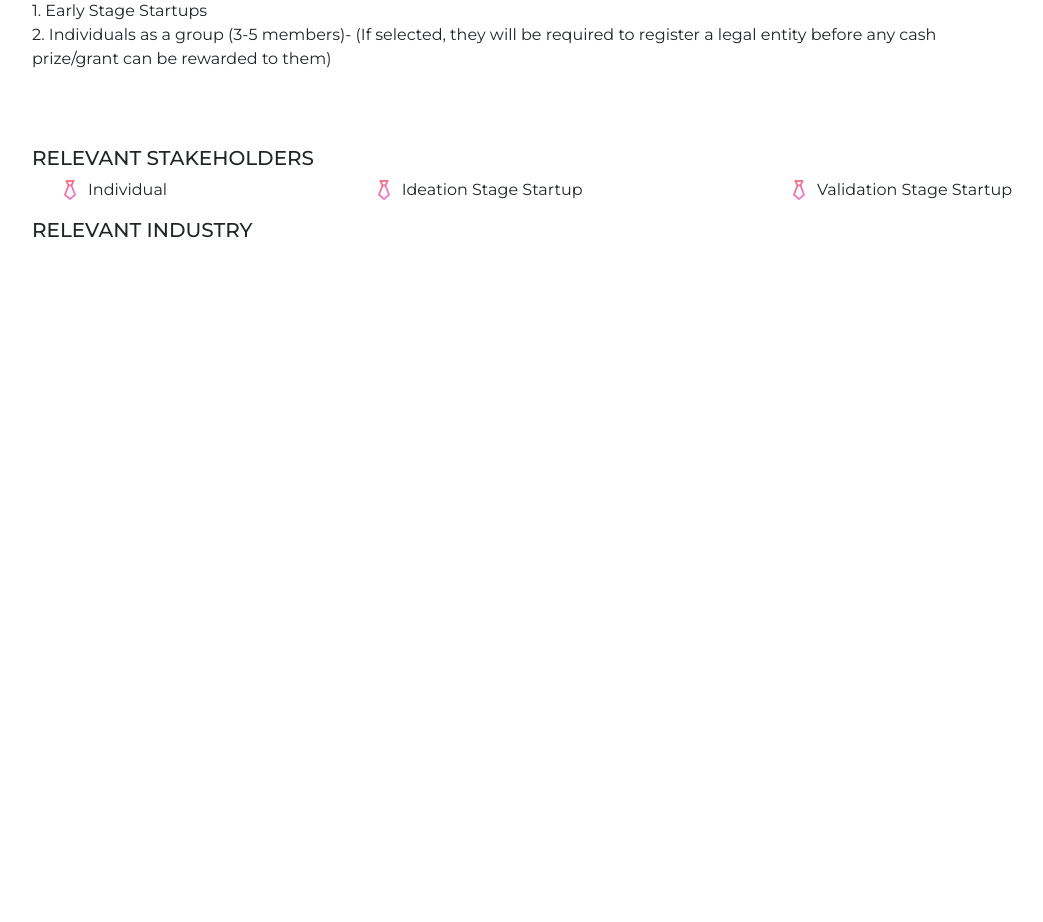
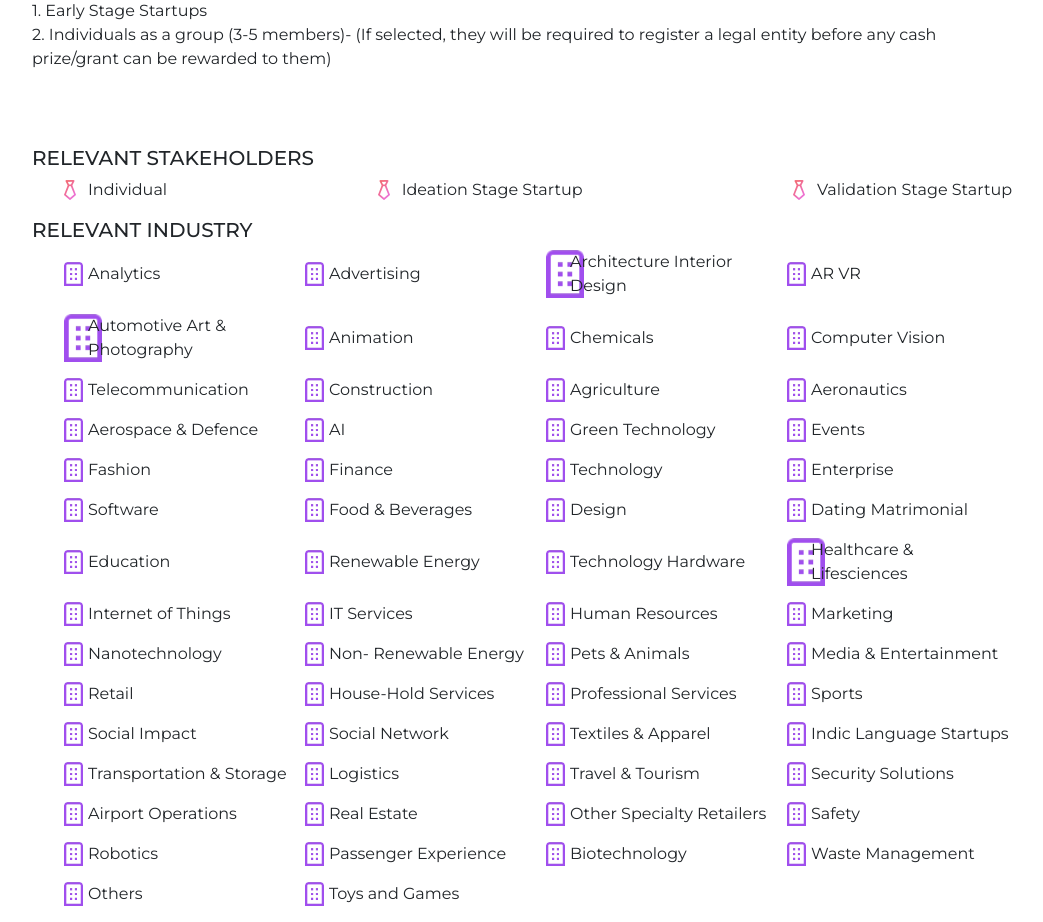
Before and after one commit to sanjithsmurthy/ayush-startup-portal, a Django app: page / in a window 1280 px wide; the page is wider, and only the part inside the window is pictured. Shown: the part 1000-1922 px from the top of that part, without its empty margins (118-1161 px from the left). Before the commit the page ends 1238 px from the top of that part, so only its background shows below. Run offline with Django 5.2, Linux system fonts and the light colour scheme.

Commit message:
refactor: Update styles.css for relevant stakeholders and industry

```diff
--- a/startup-ayush-portal/project/app/static/app/styles.css
+++ b/startup-ayush-portal/project/app/static/app/styles.css
@@ -13,7 +13,7 @@ body {
     width: 100%;
     overflow: hidden;
     margin-top: 1.5rem;
-  }
+}
 #image-size-1 {
     width:7rem;
     height:3rem;
@@ -85,12 +85,29 @@ body {
     list-style: none;
     align-items: center;
     justify-content: space-between;
+    flex-wrap: wrap;
 }
 
 .releStake>li {
     background: url(./tie.png) no-repeat;
     background-size: contain;
     padding-left: 1.5rem;
+}
+
+.releInd {
+    display: grid;
+    grid-template-columns: repeat(4, 1fr);
+    list-style: none;
+    align-items: center;
+    justify-content: space-between;
+    gap: 1rem;
+}
+
+.releInd>li {
+    background: url(./industry.png) no-repeat;
+    background-size: contain;
+    padding-left: 1.5rem;
+    flex: 0 0 25%;
 }
 
 .Stake_Industry{
--- a/startup-ayush-portal/project/app/templates/app/index.html
+++ b/startup-ayush-portal/project/app/templates/app/index.html
@@ -129,10 +129,67 @@
             <li>Validation Stage Startup</li>
         </ul>
     <h5>RELEVANT INDUSTRY</h5>
-        <div class="">
+        <ul class="releInd">
+            <li>Analytics</li>
+            <li>Advertising</li>
+            <li>Architecture Interior Design</li>
+            <li>AR VR</li>
+            <li>Automotive Art &amp; Photography</li>
+            <li>Animation</li>
+            <li>Chemicals</li>
+            <li>Computer Vision</li>
+            <li>Telecommunication</li>
+            <li>Construction</li>
+            <li>Agriculture</li>
+            <li>Aeronautics</li>
+            <li>Aerospace &amp; Defence</li>
+            <li>AI</li>
+            <li>Green Technology</li>
+            <li>Events</li>
+            <li>Fashion</li>
+            <li>Finance</li>
+            <li>Technology</li>
+            <li>Enterprise</li>
+            <li>Software</li>
+            <li>Food &amp; Beverages</li>
+            <li>Design</li>
+            <li>Dating Matrimonial</li>
+            <li>Education</li>
+            <li>Renewable Energy</li>
+            <li>Technology Hardware</li>
+            <li>Healthcare &amp; Lifesciences</li>
+            <li>Internet of Things</li>
+            <li>IT Services</li>
+            <li>Human Resources</li>
+            <li>Marketing</li>
+            <li>Nanotechnology</li>
+            <li>Non- Renewable Energy</li>
+            <li>Pets &amp; Animals</li>
+            <li>Media &amp; Entertainment</li>
+            <li>Retail</li>
+            <li>House-Hold Services</li>
+            <li>Professional  Services</li>
+            <li>Sports</li>
+            <li>Social Impact</li>
+            <li>Social Network</li>
+            <li>Textiles &amp; Apparel</li>
+            <li>Indic Language Startups</li>
+            <li>Transportation &amp; Storage</li>
+            <li>Logistics</li>
+            <li>Travel &amp; Tourism</li>
+            <li>Security Solutions</li>
+            <li>Airport Operations</li>
+            <li>Real Estate</li>
+            <li>Other Specialty Retailers</li>
+            <li>Safety</li>
+            <li>Robotics</li>
+            <li>Passenger Experience</li>
+            <li>Biotechnology</li>
+            <li>Waste Management</li>
+            <li>Others</li>
+            <li>Toys and Games</li>
 
-
-        </div>
+        </ul>
     </div>
 </body>
 </html>
```
